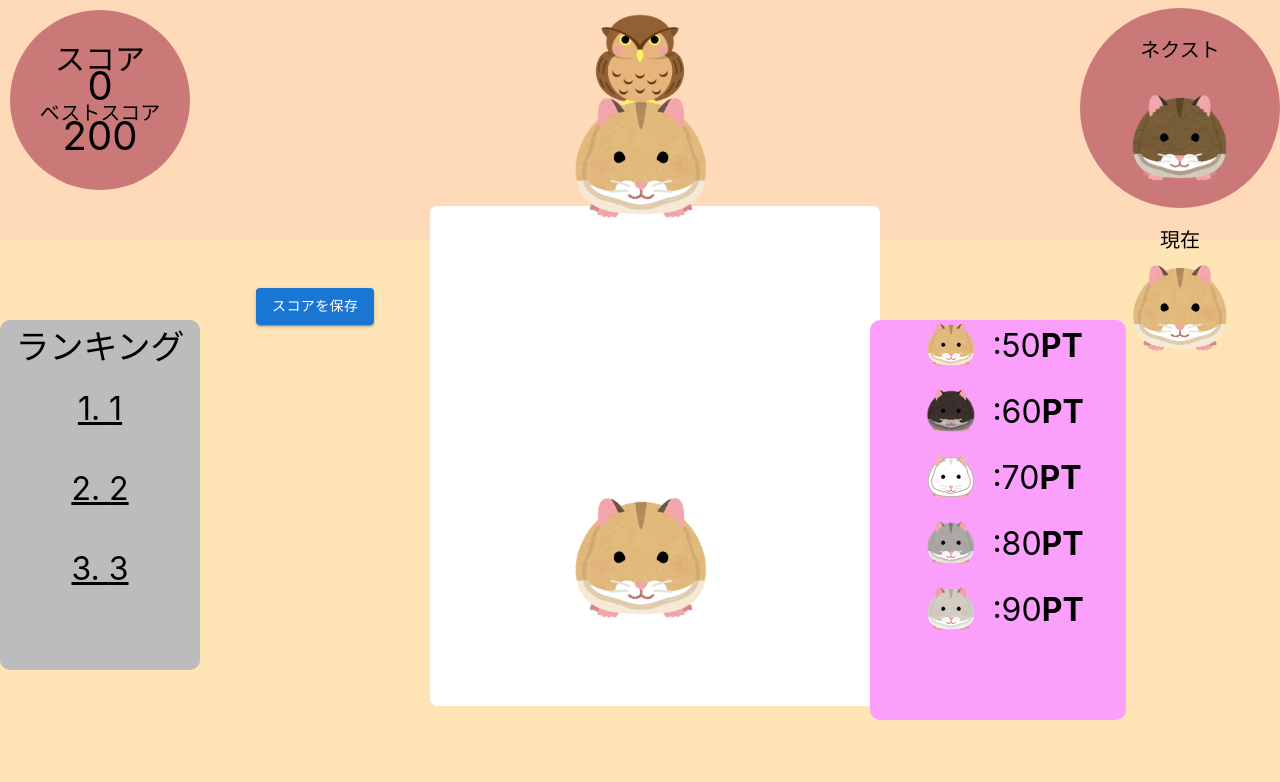
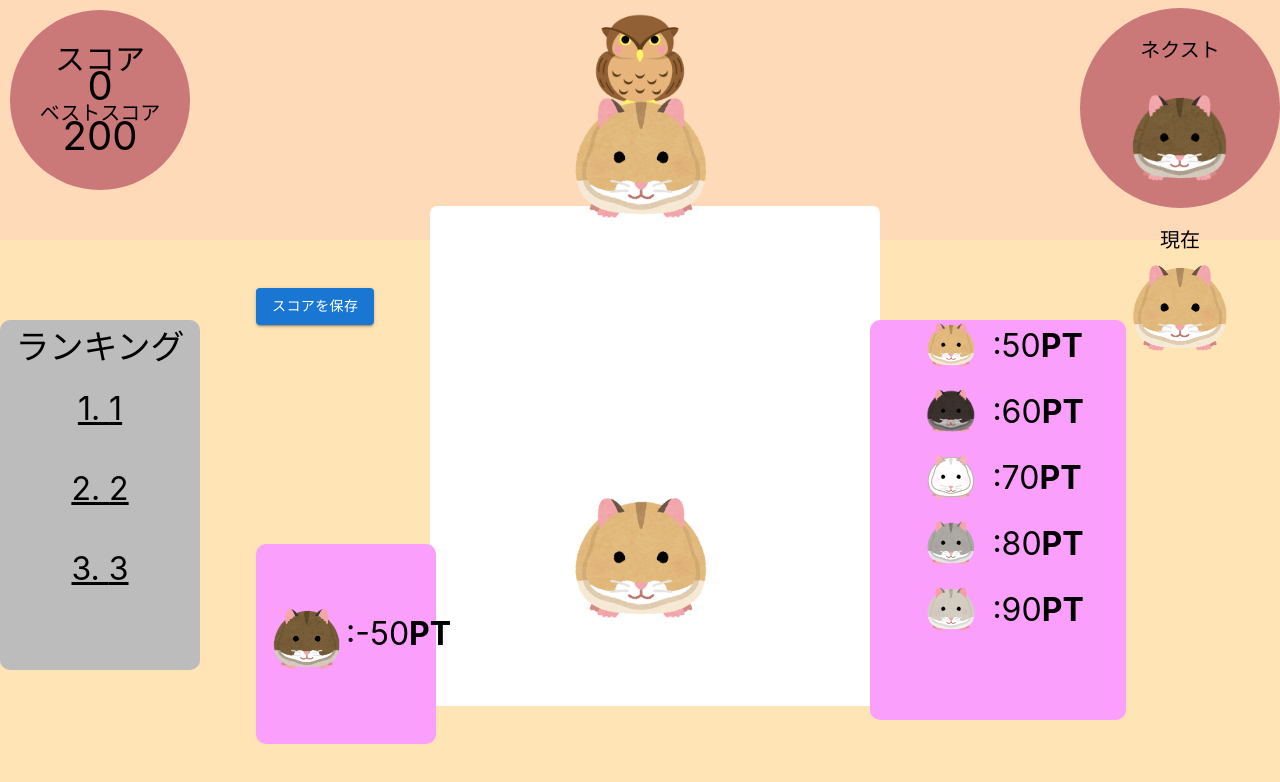
Before and after one commit to CA01971028/fruit_game, a React (Create React App) app in the folder game/frontend/: page /account in a window 1280 px wide. Shown: the top 782 px of the page. Built offline with nearby package versions, Linux system fonts and the light colour scheme; no server answers.

Commit message:
add  ham6 point

```diff
--- a/game/frontend/src/compornent/next_block.tsx
+++ b/game/frontend/src/compornent/next_block.tsx
@@ -5,12 +5,16 @@ import ham2 from '../img/animal_hamster6.png';
 import ham3 from '../img/animal_hamster5.png';
 import ham4 from '../img/animal_hamster4.png';
 import ham5 from '../img/animal_hamster3.png';
+import ham6 from '../img/animal_hamster2.png';
+import background from './Background';
+import { color } from '@mui/system';
 
 
 function next_block() {
   return (
-    <div className="donut">
-  <Box sx={{ display: 'flex', flexDirection: 'column', alignItems: 'flex-start' }}>
+    <>
+      <div className="donut">
+    <Box sx={{ display: 'flex', flexDirection: 'column', alignItems: 'flex-start' }}>
       <Box sx={{ display: 'flex', alignItems: 'center', mb: 2 }}>
         <Box component="img" src={ham1} alt="ハムスター各種" height={50} width={50} marginLeft={7} />
         <Box  sx={{ ml: 2, fontSize:'2em'}}>:50<strong>PT</strong></Box>
@@ -31,8 +35,14 @@ function next_block() {
         <Box component="img" src={ham5} alt="ハムスター各種" height={50} width={50} marginLeft={7}/>
         <Box  sx={{ ml: 2 , fontSize:'2em'}}>:90<strong>PT</strong></Box>
       </Box>
-  </Box>
+    </Box>
     </div>
+    <span style={{ position:'absolute',backgroundColor: 'rgb(250, 160, 252)',height:'200px',width:'180px',borderRadius: '10px',marginTop:'-20%',left:'20%'}}>
+    <Box component="img" src={ham6} alt="ハムスター各種" height={70} width={70} marginLeft={2} sx={{position:'absolute',top:'30%',display:'inline'}}/>
+    <Box  sx={{ fontSize:'2em',position:'absolute',display:'inline',top:'35%',left:'50%'}}>:-50<strong>PT</strong></Box>
+    </span>
+    </>
+
   )
 }
 
--- a/game/frontend/src/compornent/rectangle.tsx
+++ b/game/frontend/src/compornent/rectangle.tsx
@@ -122,7 +122,7 @@ const Rectangle: React.FC<RectangleProps> = ({ getRandomNumber, Changecurrent, c
       setIsCooldown(true);
       setTimeout(() => {
         setIsCooldown(false);
-      }, 500); // 0.5 seconds cooldown
+      }, 200); // 0.5 seconds cooldown
     }
   };
 
```
